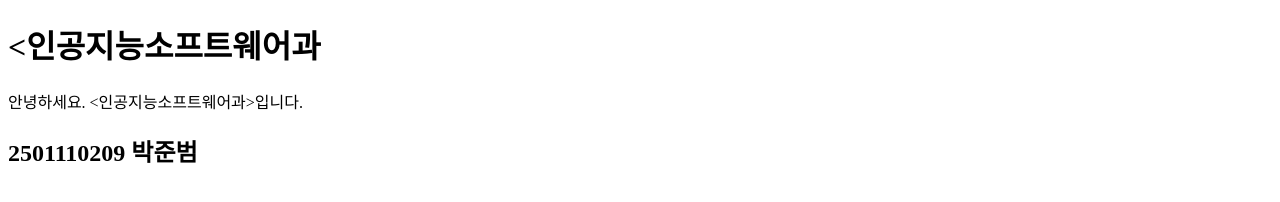
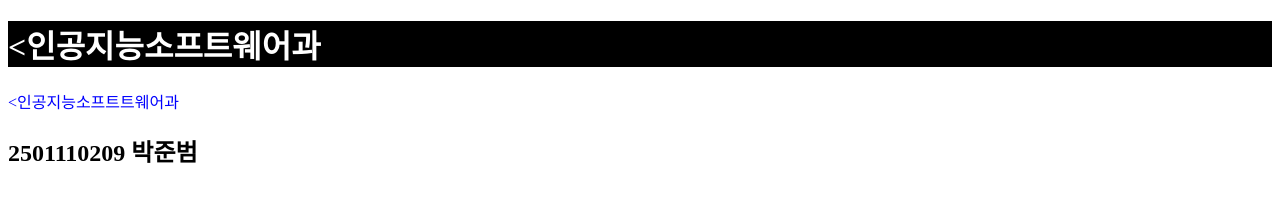
Before and after one commit to qkrwnsqja/web1, a plain HTML site: page 0313/01.html in a window 1280 px wide. Drawn offline with Linux system fonts and the light colour scheme.

Commit message:
Add launch configuration for debugging and update HTML styles

```diff
--- a/0313/01.html
+++ b/0313/01.html
@@ -4,11 +4,22 @@
     <meta charset="UTF-8">
     <meta name="viewport" content="width=device-width, initial-scale=1.0">
     <title>HEllo <HTMl:5></title>
+    <style>
+        h1{
+            color: white;
+            background-color: black;
+        }
+        p{
+            color: blue;
+        }
+    </style>
 </head>
 <body>
     <h1><인공지능소프트웨어과</h1>
-    <p>안녕하세요. <인공지능소프트웨어과>입니다.</p>
-    <h2>2501110209 박준범</h2>
+    <p><인공지능소프트트웨어과</p>
+<h2>2501110209 박준범</h2>
+
+
 
 
 </body>
```
